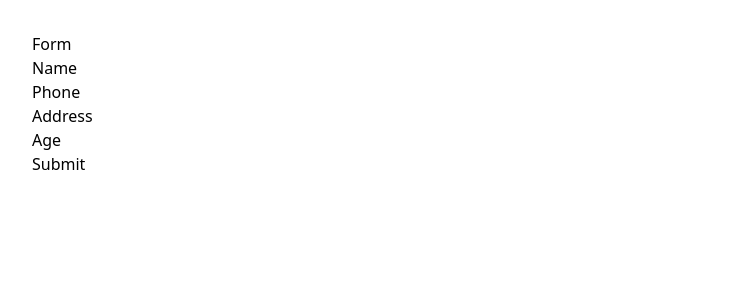
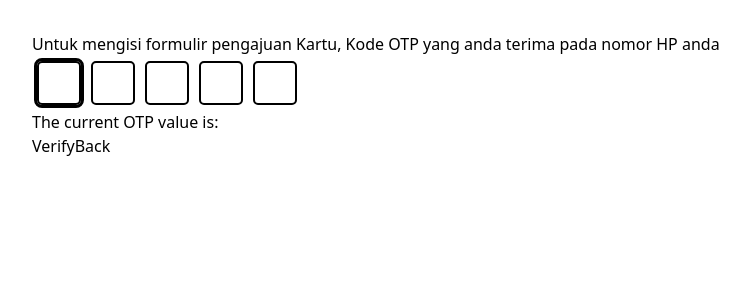
Before and after one commit to aldiero141/vue-3-template, a Vue app: page /landing in a window 1280 px wide. Shown: the top 300 px of the page, without its empty margins (0-750 px from the left). Built offline with nearby package versions, Linux system fonts and the light colour scheme.

Commit message:
feat: otp page

```diff
--- a/src/App.vue
+++ b/src/App.vue
@@ -1,10 +1,12 @@
+<template>
+  <div>
+    <RouterView />
+  </div>
+</template>
+
 <script setup>
 import { RouterView } from "vue-router";
 </script>
-
-<template>
-  <RouterView />
-</template>
 
 <style scoped>
 header {
--- a/src/components/Button.vue
+++ b/src/components/Button.vue
@@ -1,6 +1,6 @@
 <template>
   <button
-    class="cursor-pointer bg-blue-400 rounded-lg p-2 text-white font-bold size-4 text-sm uppercase"
+    class="cursor-pointer bg-blue-400 rounded-lg p-2 text-white font-bold size-4 text-sm uppercase w-full"
     @click.stop="$emit('click')"
   >
     {{ text }}
--- a/src/components/Form.vue
+++ b/src/components/Form.vue
@@ -62,6 +62,7 @@
       </div>
 
       <Button class="my-4" :text="'Submit'" @click="onSubmit" />
+      <Button class="mb-4" :text="'Back'" @click="$emit('back')" />
     </div>
   </div>
 </template>
--- /dev/null
+++ b/src/components/Otp.vue
@@ -0,0 +1,101 @@
+<template>
+  <div ref="otpCont">
+    <input
+      v-model="digits[idx]"
+      v-for="(el, idx) in digits"
+      type="text"
+      class="digit-box"
+      maxlength="1"
+      :class="{ bounce: digits[idx] !== null }"
+      :key="el + idx"
+      :autofocus="idx === 0"
+      @keydown="handleKeyDown($event, idx)"
+    />
+  </div>
+</template>
+
+<script setup>
+import { ref, reactive } from "vue";
+const props = defineProps({
+  default: String,
+  digitCount: {
+    type: Number,
+    required: true,
+  },
+});
+const digits = reactive([]);
+if (props.default && props.default.length === props.digitCount) {
+  for (let i = 0; i < props.digitCount; i++) {
+    digits[i] = props.default.charAt(i);
+  }
+} else {
+  for (let i = 0; i < props.digitCount; i++) {
+    digits[i] = null;
+  }
+}
+const otpCont = ref(null);
+const emit = defineEmits(["update:otp"]);
+const isDigitsFull = function () {
+  for (const elem of digits) {
+    if (elem == null || elem == undefined) {
+      return false;
+    }
+  }
+  return true;
+};
+function handleKeyDown(event, index) {
+  if (
+    event.key !== "Tab" &&
+    event.key !== "ArrowRight" &&
+    event.key !== "ArrowLeft"
+  ) {
+    event.preventDefault();
+  }
+
+  if (event.key === "Backspace") {
+    digits[index] = null;
+
+    if (index != 0) {
+      otpCont.value.children[index - 1].focus();
+    }
+    return;
+  }
+
+  if (new RegExp("^([0-9])$").test(event.key)) {
+    digits[index] = event.key;
+    if (index != props.digitCount - 1) {
+      otpCont.value.children[index + 1].focus();
+    }
+    if (isDigitsFull()) {
+      emit("update:otp", digits.join(""));
+    }
+  }
+}
+</script>
+
+<style scoped>
+.digit-box {
+  height: 2.75em;
+  width: 2.75em;
+  border: 2px solid black;
+  display: inline-block;
+  border-radius: 5px;
+  margin: 5px;
+  padding: 1rem;
+  font-size: 1rem;
+}
+.digit-box:focus {
+  outline: 3px solid black;
+}
+.bounce {
+  animation: pulse 0.3s ease-in-out alternate;
+}
+@keyframes pulse {
+  0% {
+    transform: scale(1);
+  }
+  100% {
+    transform: scale(1.1);
+  }
+}
+</style>
--- /dev/null
+++ b/src/components/OtpPage.vue
@@ -0,0 +1,51 @@
+<template>
+  <div class="flex flex-col justify-center items-center min-h-[80vh]">
+    <div
+      class="rounded-lg shadow-xl p-4 max-w-[20rem] border-2 border-gray-300 border-opacity-25"
+      elevation="0"
+    >
+      <div class="text-size-14 text-weight-400 text-color-black mb-4">
+        Untuk mengisi formulir pengajuan Kartu, Kode OTP yang anda terima pada
+        nomor HP anda
+        <br />
+        <!-- <span class="text-color-black text-weight-600"> (format: DDMMYY) </span> -->
+      </div>
+
+      <div class="flex flex-col justify-center items-center mb-6">
+        <OTP :digit-count="5" @update:otp="otpValue = $event" />
+        <p>The current OTP value is: {{ otpValue }}</p>
+      </div>
+
+      <!-- <div v-if="alert" class="alert-error">
+        <v-icon color="#DF1D4B">mdi-close-circle</v-icon>
+        <p class="text-size-14 text-weight-700 text-color-red ma-0 ml-4">
+          Anda telah salah memasukan kode OTP anda ({{ verify_count }}/{{
+            max_verify
+          }}). Anda masih memiliki {{ verify_chance }}x kesempatan input kode
+          OTP
+        </p>
+      </div> -->
+
+      <div class="flex flex-col justify-center items-center">
+        <Button class="my-4" :text="'Verify'" @click="onVerify" />
+        <Button class="mb-4" :text="'Back'" @click="$emit('back')" />
+      </div>
+    </div>
+  </div>
+</template>
+
+<script setup>
+import OTP from "./OTP.vue";
+import Button from "./Button.vue";
+import { ref } from "vue";
+
+const otpValue = ref("");
+const emit = defineEmits(["click"]);
+
+function onVerify() {
+  if (otpValue.value === "12345") {
+    console.log("success");
+    emit("click");
+  }
+}
+</script>
--- a/src/router/index.js
+++ b/src/router/index.js
@@ -1,5 +1,5 @@
 import { createRouter, createWebHistory } from "vue-router";
-import HomeView from "../views/HomeView.vue";
+import DashboardView from "../views/DashboardView.vue";
 import LandingView from "../views/LandingView.vue";
 
 const router = createRouter({
@@ -8,7 +8,12 @@ const router = createRouter({
     {
       path: "/",
       name: "home",
-      component: HomeView,
+      redirect: "/landing",
+    },
+    {
+      path: "/dashboard",
+      name: "dashboard",
+      component: DashboardView,
     },
     {
       path: "/landing",
--- a/src/stores/mode.js
+++ b/src/stores/mode.js
@@ -16,7 +16,7 @@ import { computed, ref } from "vue";
 // ---- Composition API
 export const useModeStore = defineStore("mode", () => {
   // SETTER
-  const mode = ref("form");
+  const mode = ref("OTP");
   // GETTER
   const getMode = computed(() => mode.value);
   // ACTION
--- a/src/views/LandingView.vue
+++ b/src/views/LandingView.vue
@@ -4,9 +4,9 @@
       <ListMenu />
     </template>
     <template v-if="mode === 'form'">
-      <Form />
+      <Form @back="onListMenu" />
     </template>
-    <template v-if="mode === 'OTP'"> OTP </template>
+    <template v-if="mode === 'OTP'"> <OtpPage @back="onListMenu" /> </template>
     <template v-if="mode === 'DOB'"> DOB </template>
   </main>
 </template>
@@ -14,10 +14,16 @@
 <script setup>
 import Form from "../components/Form.vue";
 import ListMenu from "../components/ListMenu.vue";
+import OtpPage from "../components/OtpPage.vue";
 import { storeToRefs } from "pinia";
 import { useModeStore } from "../stores/mode";
 
 const store = useModeStore();
 const { mode } = storeToRefs(store);
+
+function onListMenu() {
+  // console.log(mode.value);
+  mode.value = "list";
+}
 // const { setMode } = store;
 </script>
```
Also changed, not shown: src/views/DashboardView.vue (renamed from src/views/HomeView.vue).
